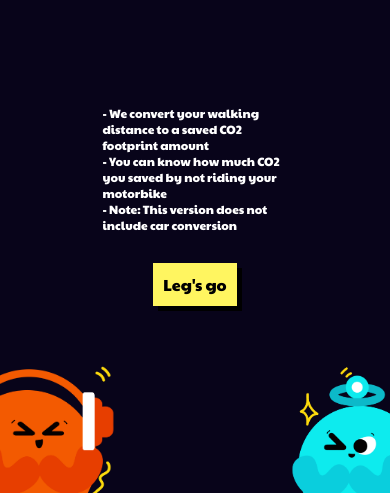
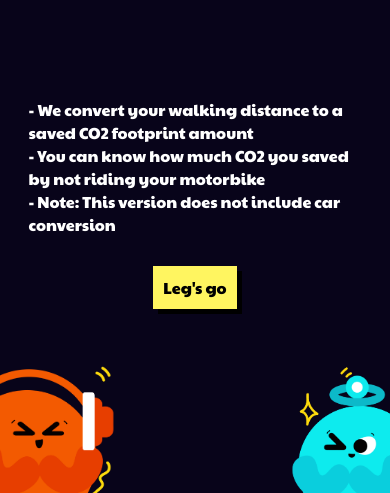
Before and after one commit to pongnatel/Leggo, a plain HTML site: page index.html in a window 390 px wide. Shown: the part 351-844 px from the top of the page. Drawn offline with Linux system fonts and the light colour scheme.

Commit message:
fix p font size for phone

```diff
--- a/css/style.css
+++ b/css/style.css
@@ -345,6 +345,11 @@ img#techno {
 
   .desc {
     margin-top: 0rem;
+    width: 90%;
+  }
+
+  .desc p {
+    font-size: 2rem;
   }
 
   .slides button {
```
